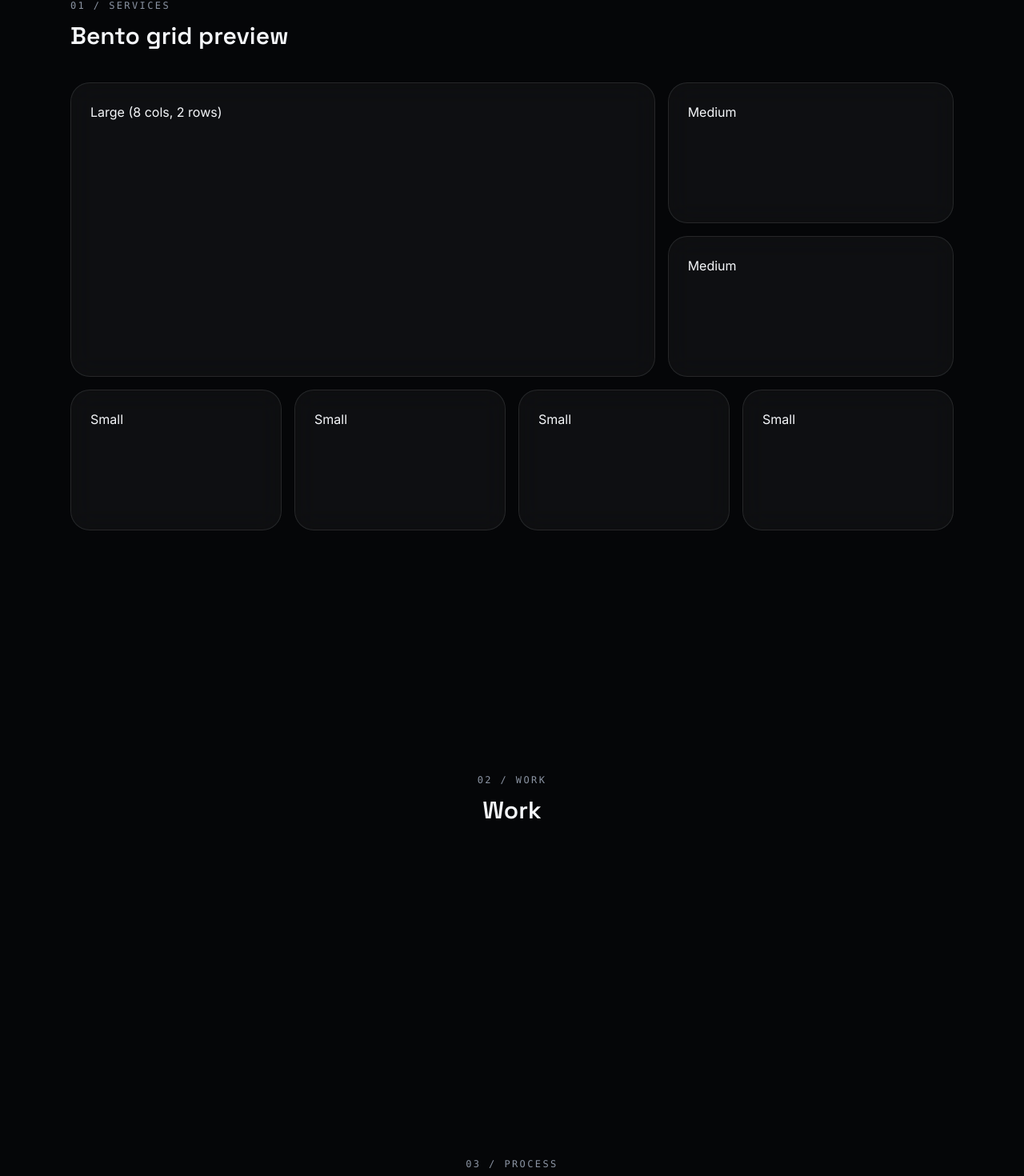
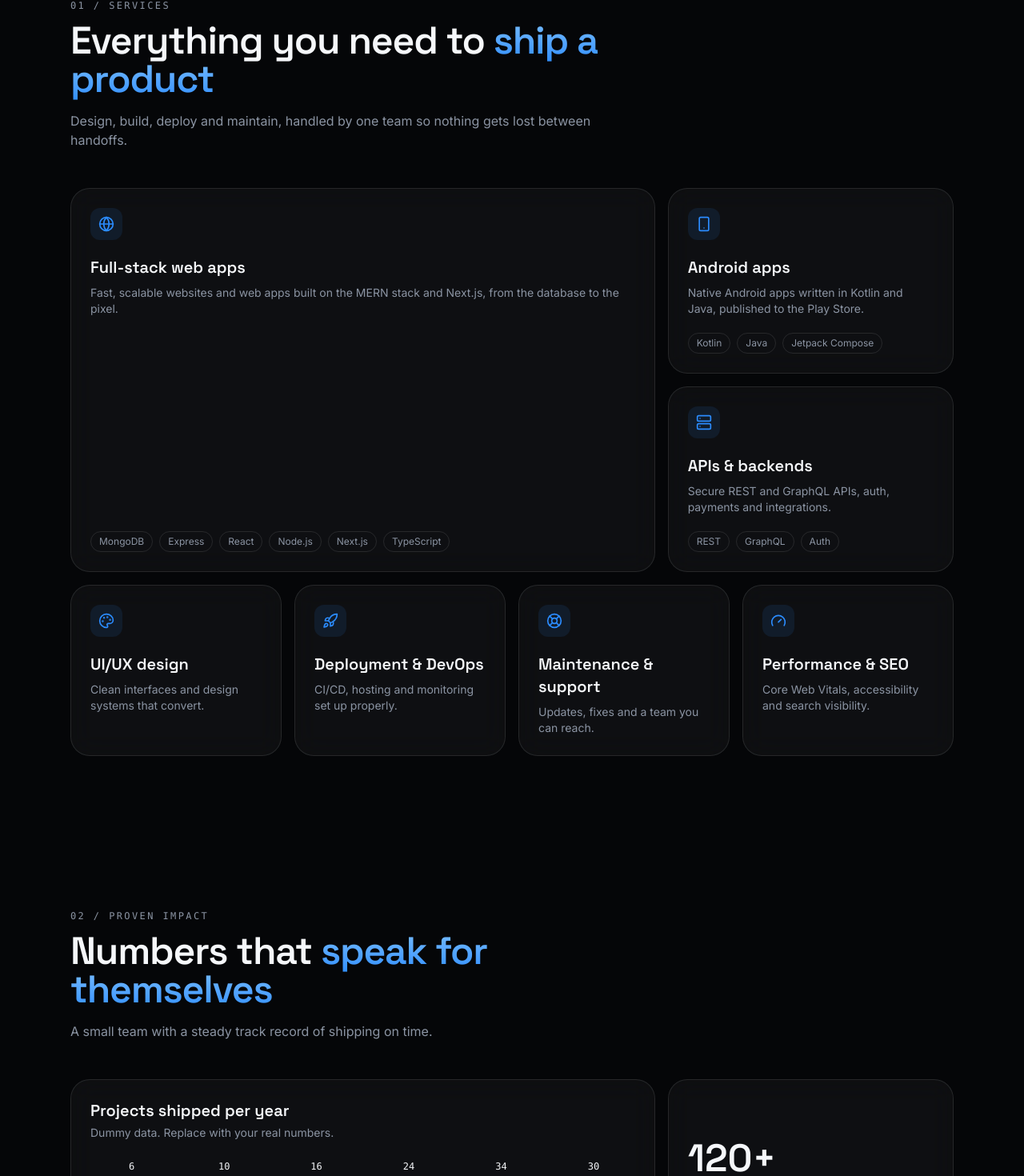
Before and after one commit to team-zerolatency/agency-portfolio, a Next.js app: page / in a window 1280 px wide. Shown: the part 1136-2606 px from the top of the page at 80% size. Built offline with nearby package versions, Linux system fonts and the light colour scheme.

Commit message:
feat(app): compose services, impact and case studies

```diff
--- a/src/app/page.tsx
+++ b/src/app/page.tsx
@@ -1,12 +1,14 @@
 import { Hero } from "@/components/sections/hero";
 import { Clients } from "@/components/sections/clients";
+import { Services } from "@/components/sections/services";
+import { Impact } from "@/components/sections/impact";
+import { CaseStudies } from "@/components/sections/case-studies";
 import { SectionLabel } from "@/components/ui/section-label";
-import { BentoCell, BentoGrid } from "@/components/ui/bento";
 
+// Phase 4 replaces Process; a later phase replaces Contact.
 const placeholders = [
-  { id: "work", label: "Work", index: 2 },
-  { id: "process", label: "Process", index: 3 },
-  { id: "contact", label: "Contact", index: 4 },
+  { id: "process", label: "Process", index: 4 },
+  { id: "contact", label: "Contact", index: 5 },
 ];
 
 export default function Home() {
@@ -14,21 +16,9 @@ export default function Home() {
     <>
       <Hero />
       <Clients />
-
-      {/* Phase 3 replaces this preview with the real services bento */}
-      <section id="services" className="mx-auto max-w-6xl px-4 py-24 sm:px-6">
-        <SectionLabel index={1} label="Services" />
-        <h2 className="mt-3 font-display text-3xl font-semibold">Bento grid preview</h2>
-        <BentoGrid className="mt-10">
-          <BentoCell size="lg">Large (8 cols, 2 rows)</BentoCell>
-          <BentoCell size="md">Medium</BentoCell>
-          <BentoCell size="md">Medium</BentoCell>
-          <BentoCell size="sm">Small</BentoCell>
-          <BentoCell size="sm">Small</BentoCell>
-          <BentoCell size="sm">Small</BentoCell>
-          <BentoCell size="sm">Small</BentoCell>
-        </BentoGrid>
-      </section>
+      <Services />
+      <Impact />
+      <CaseStudies />
 
       {placeholders.map((s) => (
         <section
```
